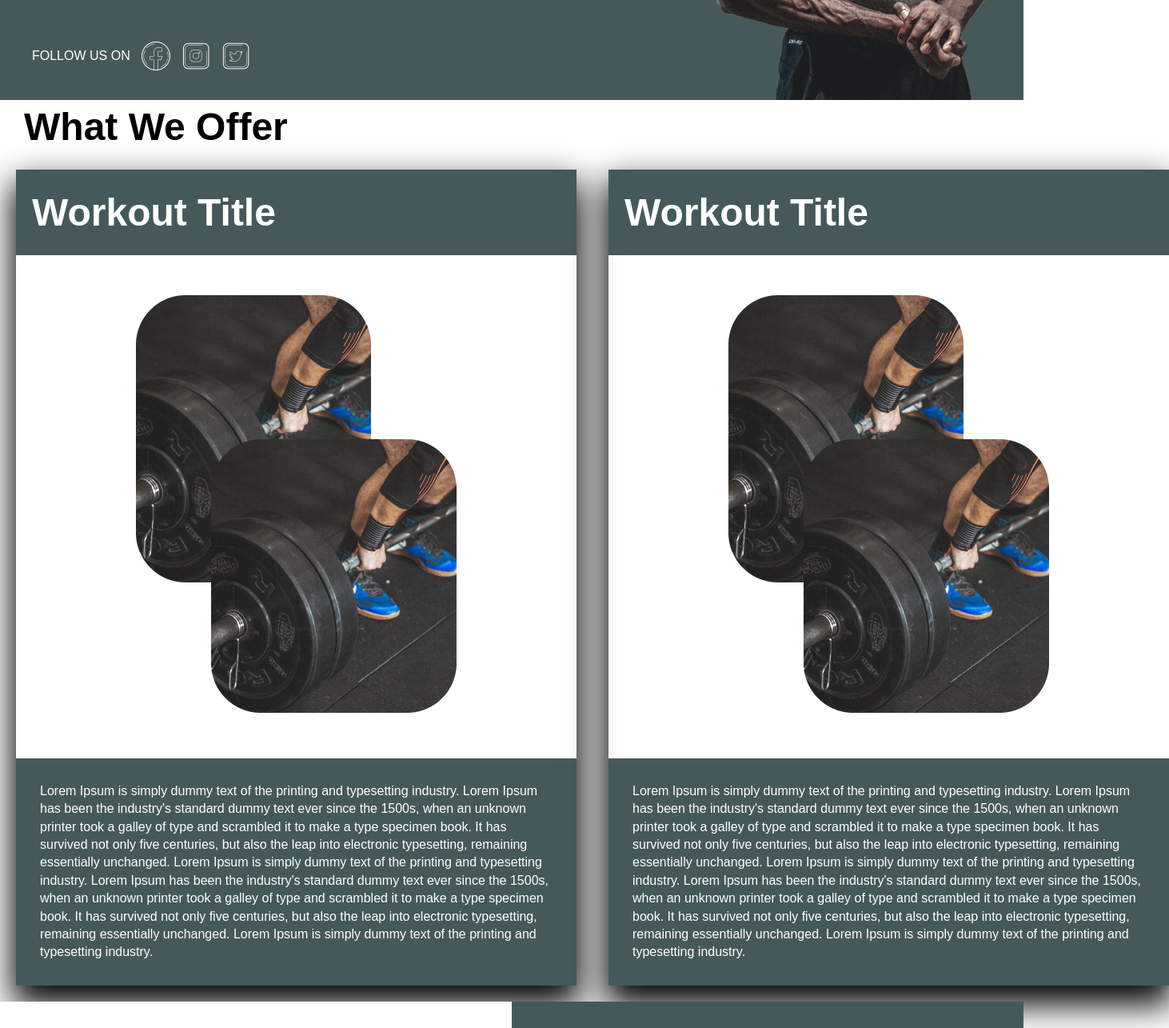
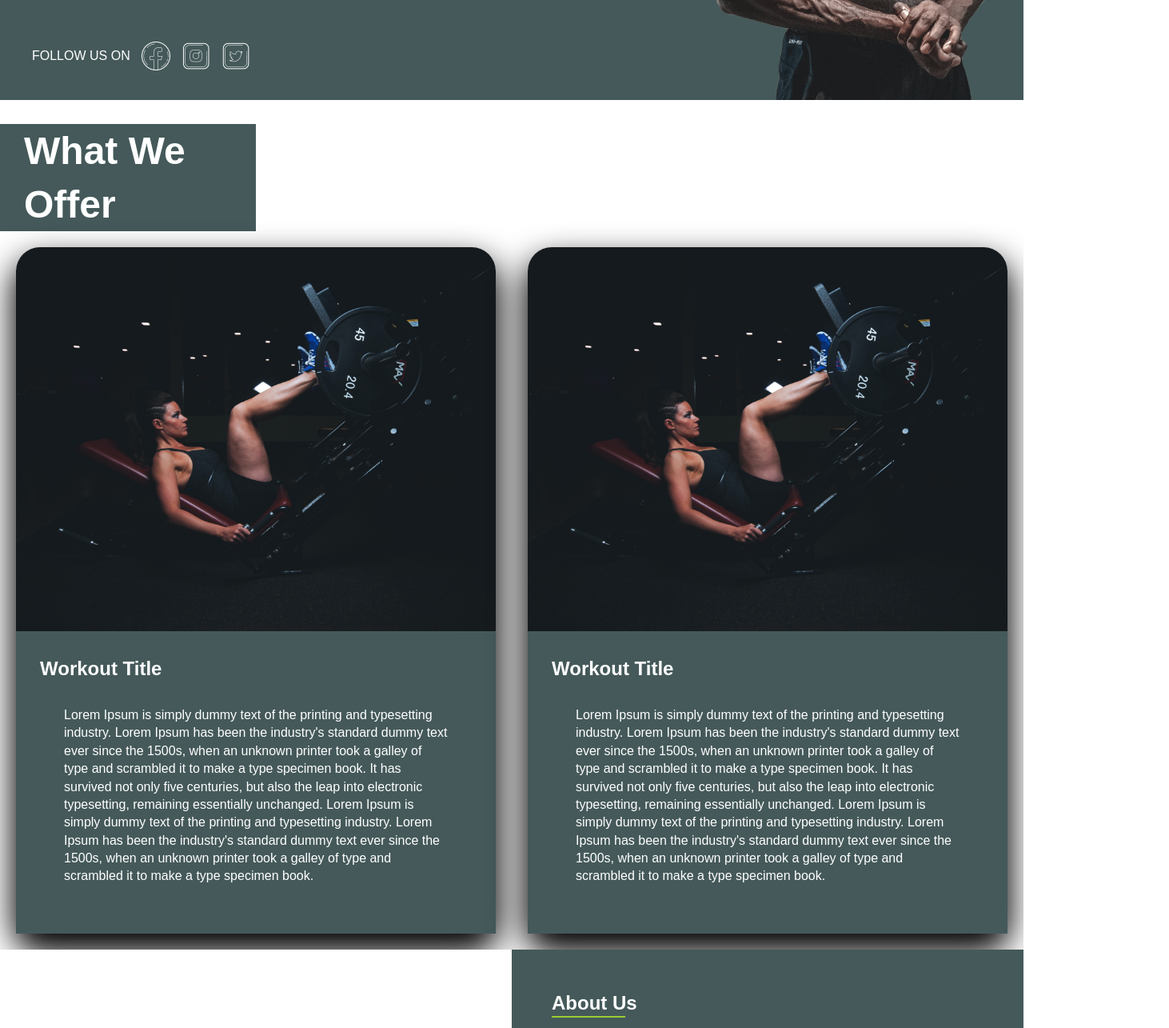
Before and after one commit to VncntDzn/fit_gym, a React (Create React App) app: page / in a window 1280 px wide. Shown: the part 620-1905 px from the top of the page at 80% size, 1462 px wide, since content can reach past the window. Built offline with nearby package versions, Linux system fonts and the light colour scheme.

Commit message:
added images to offers component

```diff
--- a/src/components/home/Accomplishments.js
+++ b/src/components/home/Accomplishments.js
@@ -7,8 +7,8 @@ export default function Accomplishments() {
 
             <div style={{ backgroundColor: "#45595A", color: "white", padding: "50px" }}>
                 <div>
-                    <h2>Accomplishments</h2>
-                    <hr style={{ width: "13.5vw", border: "1.5px solid yellowgreen" }} />
+                    <h1>Accomplishments</h1>
+                    <hr style={{ width: "27vw", border: "1.5px solid yellowgreen" }} />
                 </div>
                 <div style={{ display: "flex", flexDirection: "row", justifyContent: "space-between", padding: "50px" }}>
                     <div style={{ textAlign: "center" }}>
--- a/src/components/home/Offers.js
+++ b/src/components/home/Offers.js
@@ -1,38 +1,37 @@
 import React from 'react';
-
 export default function Offers() {
     return (
         <section style={{ backgroundColor: "white" }}>
-            <h1 style={{paddingLeft:"30px"}}>What We Offer</h1>
+            <div style={{ backgroundColor: "#45595A", color: "white", width: "25vw", marginTop: "30px" }}>
+                <h1 style={{ paddingLeft: "30px" }}>What We Offer</h1>
+            </div>
             <div style={{ display: "flex" }}>
-                <div style={{ flex: "50%", boxShadow: " 0 20px 40px 4px", transition: "0.3s", margin: "20px" }}>
-                    <div style={{ backgroundColor: "#45595A" }}>
-                        <h1 style={{ color: "white", padding: "20px" }}>Workout Title</h1>
+                <div style={{ flex: "50%", borderRadius: "30px", boxShadow: " 0 20px 40px 4px", transition: "0.3s", margin: "20px" }}>
+                    <div className="sample" style={{ borderRadius: "30px 30px 0 0", backgroundSize: "cover", height: "60vh", backgroundRepeat: " no-repeat", backgroundImage: `url(${require("../../assets/girl_exercise.png")})`, }}>
                     </div>
-                    <img src={require('../../assets/Aboutus.png')} alt="About Us" style={{ padding: "50px 150px 50px 150px" }} />
-                    <div style={{ backgroundColor: "#45595A" }}>
+
+                    <div style={{ backgroundColor: "#45595A", padding: "30px" }}>
+                        <h2 style={{ color: "white" }}>Workout Title</h2>
                         <p style={{ color: "white", padding: "30px" }}>Lorem Ipsum is simply dummy text of the printing and typesetting industry.
                         Lorem Ipsum has been the industry's standard dummy text ever since the 1500s, when an unknown printer took a galley of type and scrambled it to make a type specimen book.
                         It has survived not only five centuries, but also the leap into electronic typesetting, remaining essentially unchanged.
                         Lorem Ipsum is simply dummy text of the printing and typesetting industry.
                         Lorem Ipsum has been the industry's standard dummy text ever since the 1500s, when an unknown printer took a galley of type and scrambled it to make a type specimen book.
-                        It has survived not only five centuries, but also the leap into electronic typesetting, remaining essentially unchanged.
-                        Lorem Ipsum is simply dummy text of the printing and typesetting industry.</p>
+                       </p>
                     </div>
                 </div>
-                <div style={{ flex: "50%", boxShadow: " 0 20px 40px 4px", transition: "0.3s", margin: "20px" }}>
-                    <div style={{ backgroundColor: "#45595A" }}>
-                        <h1 style={{ color: "white", padding: "20px" }}>Workout Title</h1>
+                <div style={{ flex: "50%", borderRadius: "30px", boxShadow: " 0 20px 40px 4px", transition: "0.3s", margin: "20px" }}>
+                    <div className="sample" style={{ borderRadius: "30px 30px 0 0", backgroundSize: "cover", height: "60vh", backgroundRepeat: " no-repeat", backgroundImage: `url(${require("../../assets/girl_exercise.png")})`, }}>
                     </div>
-                    <img src={require('../../assets/Aboutus.png')} alt="About Us" style={{ padding: "50px 150px 50px 150px" }} />
-                    <div style={{ backgroundColor: "#45595A" }}>
+
+                    <div style={{ backgroundColor: "#45595A", padding: "30px" }}>
+                        <h2 style={{ color: "white" }}>Workout Title</h2>
                         <p style={{ color: "white", padding: "30px" }}>Lorem Ipsum is simply dummy text of the printing and typesetting industry.
                         Lorem Ipsum has been the industry's standard dummy text ever since the 1500s, when an unknown printer took a galley of type and scrambled it to make a type specimen book.
                         It has survived not only five centuries, but also the leap into electronic typesetting, remaining essentially unchanged.
                         Lorem Ipsum is simply dummy text of the printing and typesetting industry.
                         Lorem Ipsum has been the industry's standard dummy text ever since the 1500s, when an unknown printer took a galley of type and scrambled it to make a type specimen book.
-                        It has survived not only five centuries, but also the leap into electronic typesetting, remaining essentially unchanged.
-                        Lorem Ipsum is simply dummy text of the printing and typesetting industry.</p>
+                       </p>
                     </div>
                 </div>
                 {/* <div style={{ flex: "25%", boxShadow: " 0 20px 40px 4px", transition: "0.3s", margin: " 0px 0" }}>
```
Also changed, not shown: src/assets/girl_exercise.png (added), src/styles/offer.scss (added).
